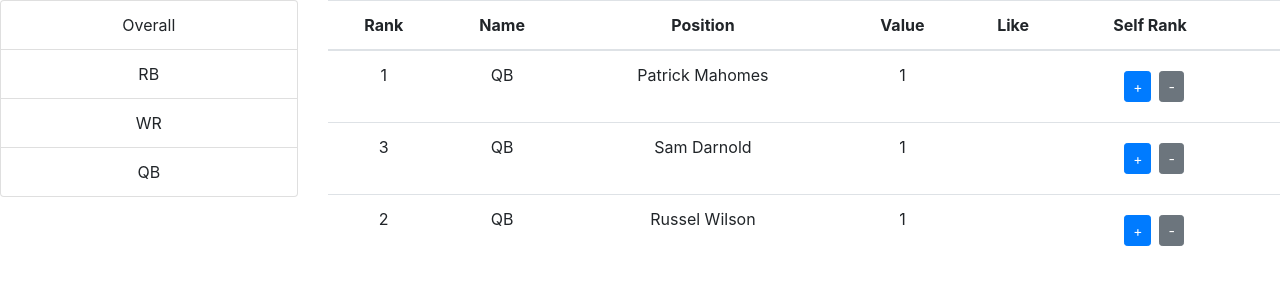
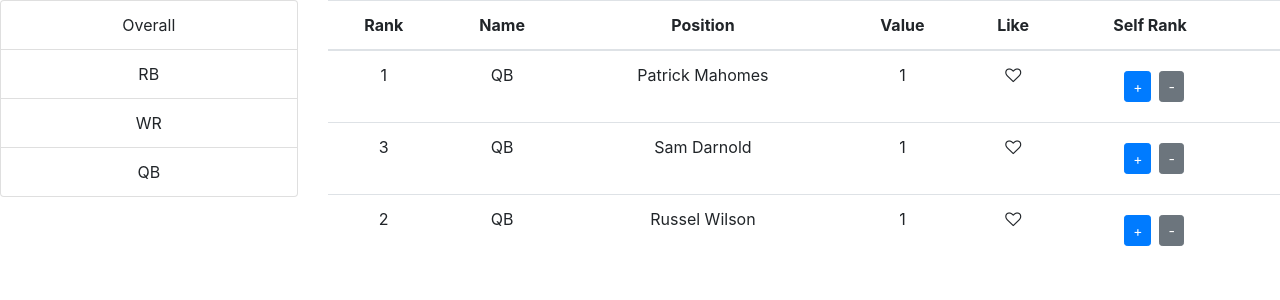
Before and after one commit to glstream/sportsApp, a React (Create React App) app: page / in a window 1280 px wide. Shown: the top 300 px of the page. Built offline with nearby package versions, Linux system fonts and the light colour scheme.

Commit message:
adding like component to sports app

```diff
--- /dev/null
+++ b/src/common/like.jsx
@@ -0,0 +1,13 @@
+import React, { Component } from 'react';
+
+//Input liked:boolean
+// Output: onclick event
+
+class Like extends Component {
+
+    render() {
+        return ( <i className="fa fa-heart-o"></i> );
+    }
+}
+
+export default Like;
--- a/src/components/players.jsx
+++ b/src/components/players.jsx
@@ -4,6 +4,7 @@
 import { getPositions } from "../services/fakePositionService";
 import { paginate } from "../utils/paginate";
 import ListGroup from "../common/listGroup";
+import Like from '../common/like';
 
 class Players extends Component {
   state = {
@@ -85,7 +86,9 @@
                   <td>{player.position.name}</td>
                   <td>{player.name}</td>
                   <td>{player.value}</td>
-                  <td></td>
+                  <td>
+                    <Like />
+                  </td>
                   <td>
                     <button
                       className="btn btn-primary btn-sm m-2"
--- a/src/index.js
+++ b/src/index.js
@@ -3,8 +3,8 @@
 import "./index.css";
 import App from "./App";
 import * as serviceWorker from "./serviceWorker";
-import "bootstrap/dist/css/bootstrap.css";
-import "font-awesome/css/font-awesome.css";
+import 'bootstrap/dist/css/bootstrap.css';
+import 'font-awesome/css/font-awesome.css';
 
 ReactDOM.render(<App />, document.getElementById("root"));
 
```
Also changed, not shown: src/components/counter.jsx (deleted).
